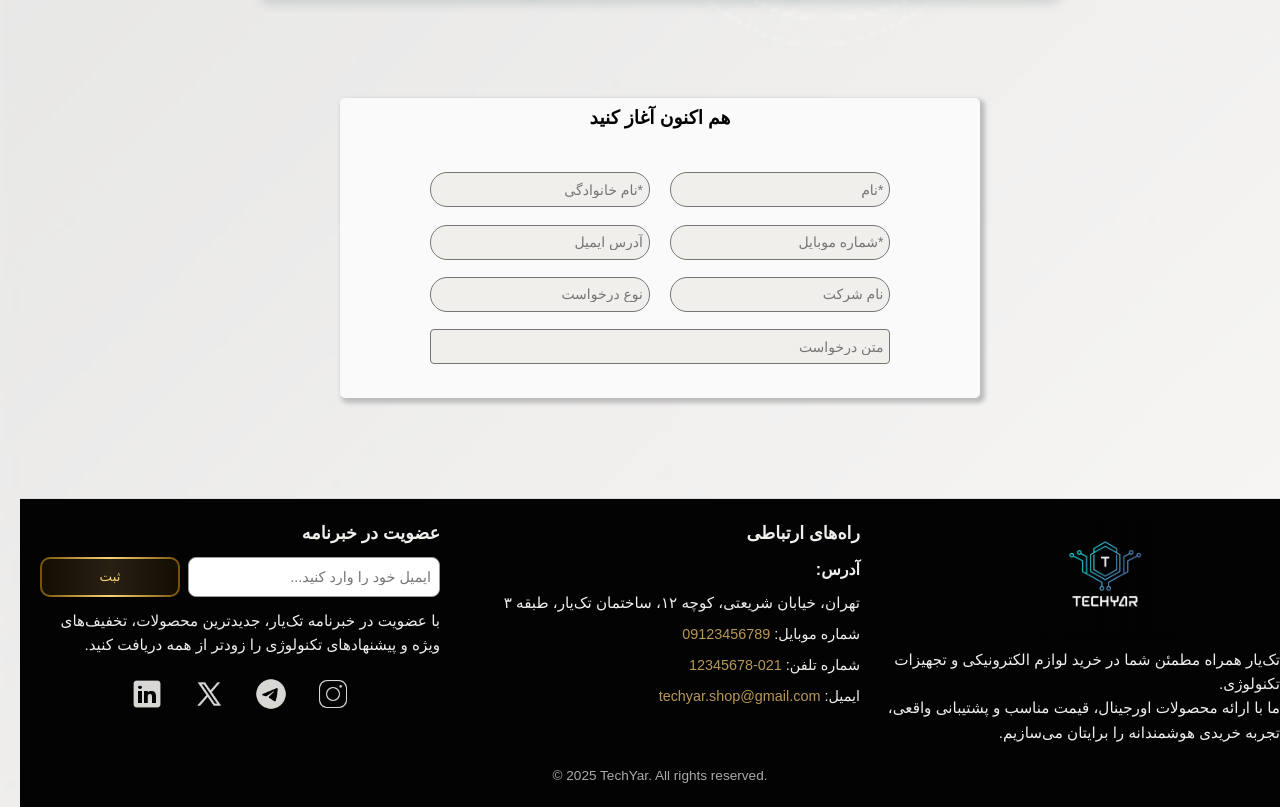
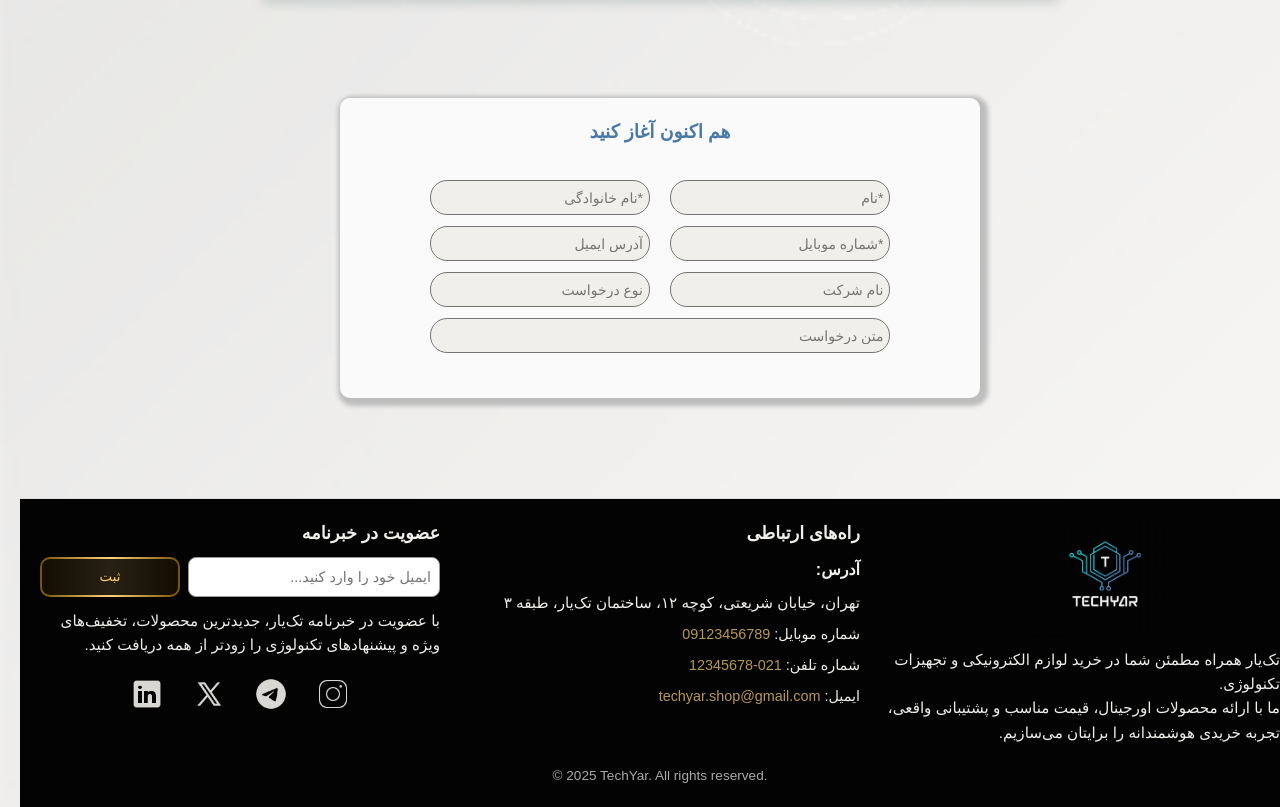
Before and after one commit to romina-kh/NetEng-Project, a React (Vite) app in the folder frontend/net-eng/: page / in a window 1280 px wide. Shown: the part 2160-2967 px from the top of the page. Built offline with nearby package versions, Linux system fonts and the light colour scheme; a small style sheet from the web is missing.

Commit message:
style: collaborate box

```diff
--- a/frontend/net-eng/src/styles/homePage/Collaborate.css
+++ b/frontend/net-eng/src/styles/homePage/Collaborate.css
@@ -1,16 +1,21 @@
 .wrapper{
     width: 50%;
     height: 300px;
-    margin: 10px auto;
+    margin: 20px auto;
     margin-bottom: 100px;
+    padding: 15px 0;
     /* background-color: #EEEEEE; */
     background-color: #FAFAFA;
-    box-shadow: 3px 3px 4px 2px #BDBDBD;
-    border-radius: 5px;
+    box-shadow: 3px 3px 4px 5px #BDBDBD;
+    border-radius: 10px;
     text-align: center;
     display: flex;
     flex-direction: column;
     justify-content:space-around;
+}
+
+.wrapper h3{
+    color:#4978aa;
 }
 
 .colab-container{
@@ -54,10 +59,12 @@
 
 .colab-container input:focus{
 
-  border-color: #77530a;
-  box-shadow: 0 0 0 2px rgba(150, 101, 2, 0.25);
+  border-color: #183B4E;
+  box-shadow: 0 0 0 0.2rem rgba(39, 84, 138, 0.115);
 
 }
+
+
 
 #text-box{
     width: 100%;
@@ -65,14 +72,19 @@
     text-align: right;
     font-size: 14px;
     padding: 4px 6px;
-    border-radius: 4px;
+    border-radius: 17px;
 }
 
 #text-box:focus{
-    border-color: #183B4E;
-  box-shadow: 0 0 0 0.2rem rgba(39, 84, 138, 0.25);
+  border-color: #183B4E;
+  box-shadow: 0 0 0 0.2rem rgba(39, 84, 138, 0.115);
 }
 
 input::placeholder{
     color: #757575;
 }
+
+
+input:active {
+  transform: scale(1.05);
+}
```
